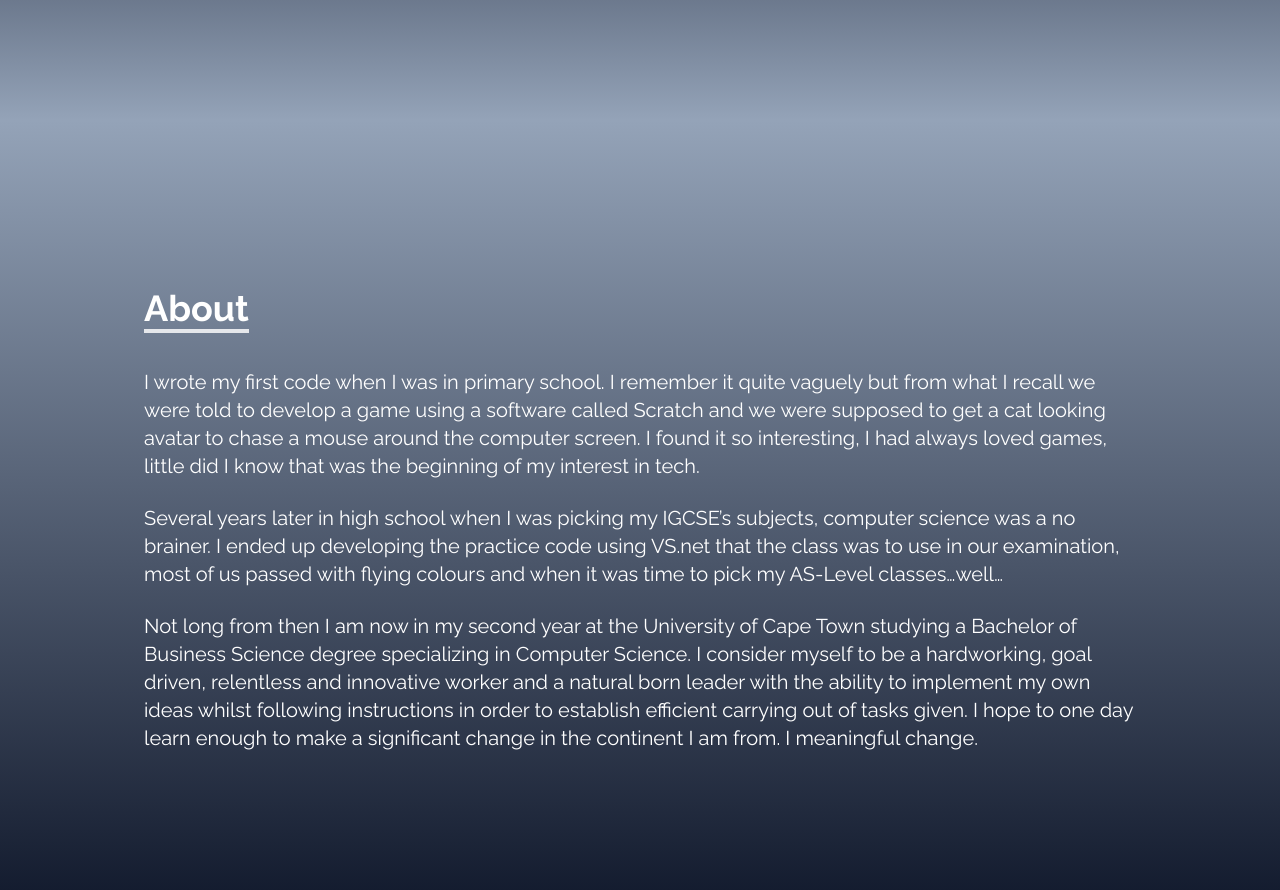
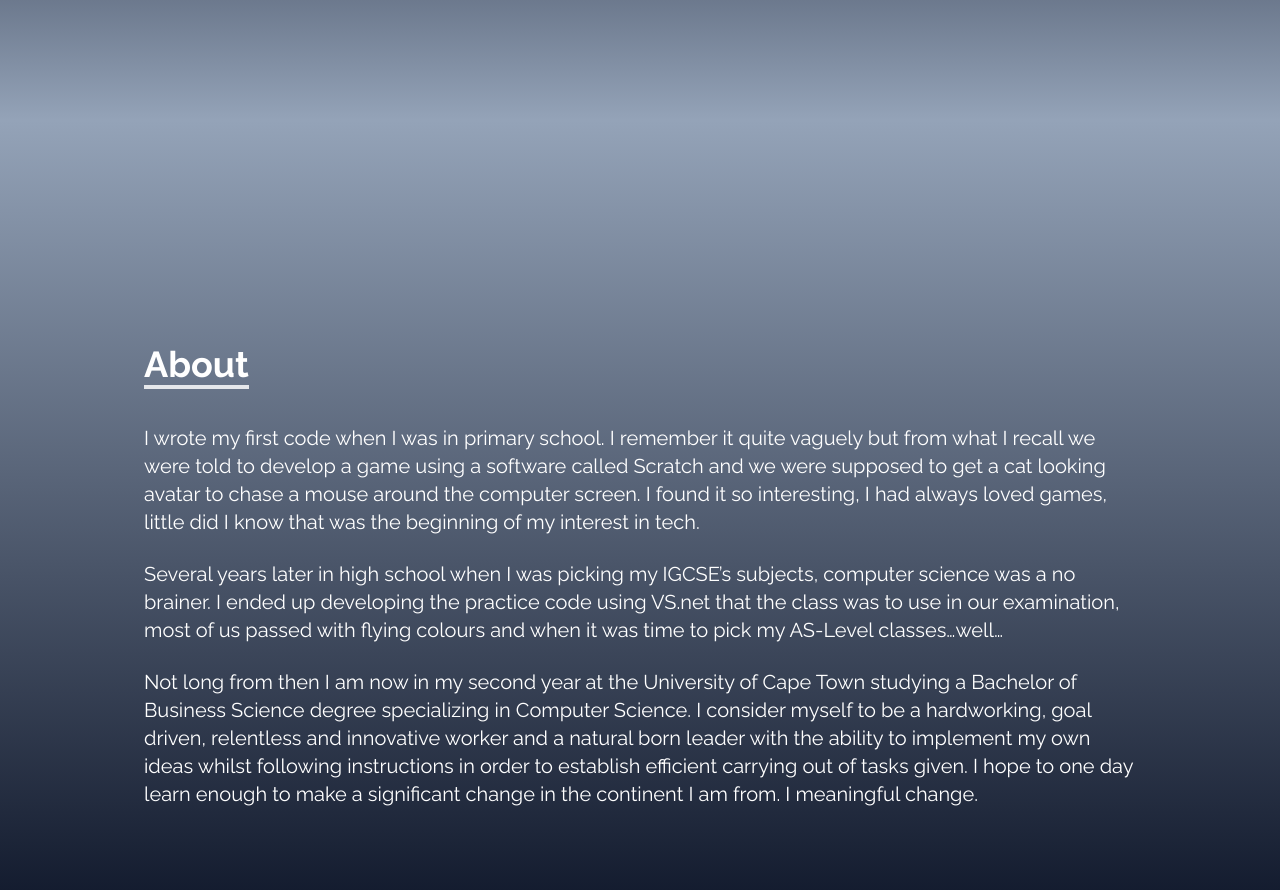
Before and after one commit to chipwayambokomas/MyPortfolio, a React (Create React App) app: page / in a window 1280 px wide. Shown: the part 680-1570 px from the top of the page. Built offline with nearby package versions, Linux system fonts and the light colour scheme.

Commit message:
Update About.jsx

```diff
--- a/src/components/About.jsx
+++ b/src/components/About.jsx
@@ -3,7 +3,7 @@
 const About = () => {
   return (
     <div name='About' className="w-full h-full md:h-screen bg-gradient-to-b to-slate-900 from-slate-400 text-white">
-      <div className="max-w-screen-lg p-4 mx-auto flex flex-col justify-center w-full h-full">
+      <div className="max-w-screen-lg p-4 mx-auto flex flex-col justify-center w-full h-full pt-32">
         <div>
           <p className="text-4xl font-bold inline border-b-4 ">About</p>
         </div>
```
